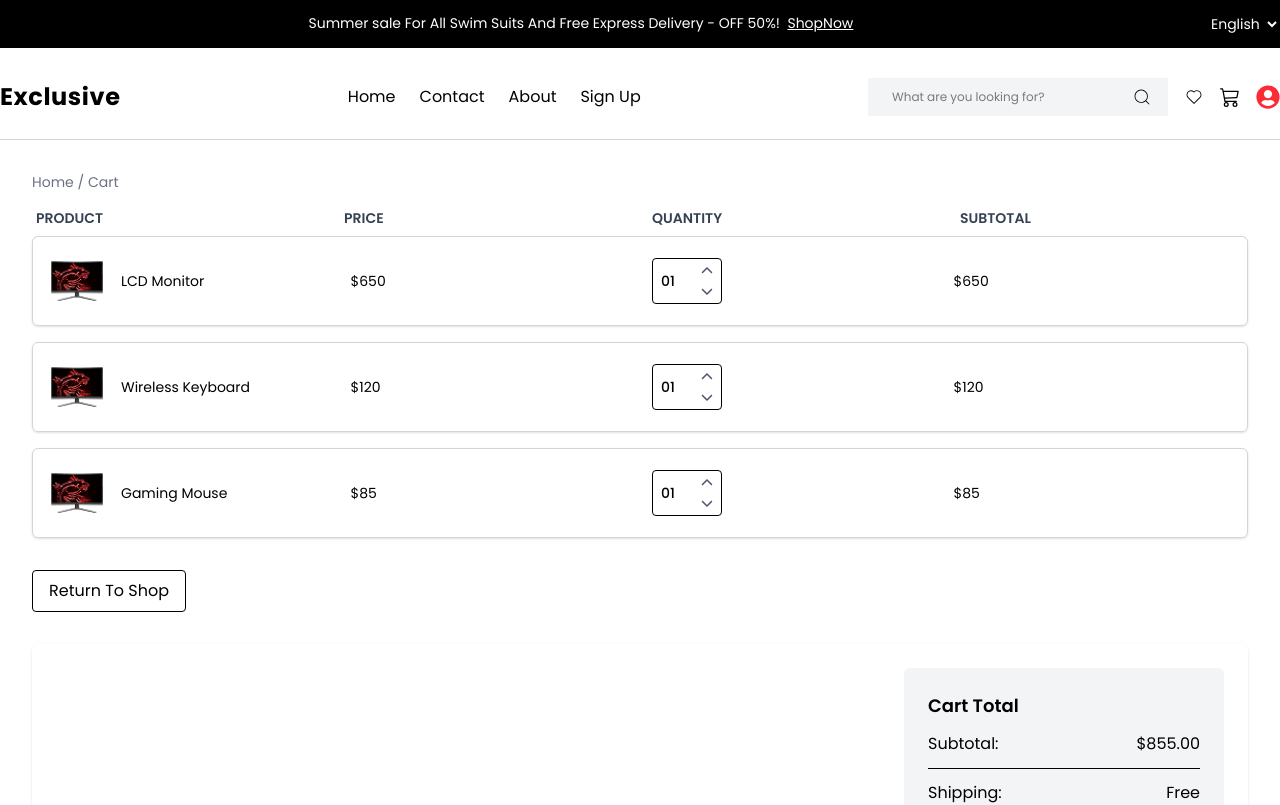
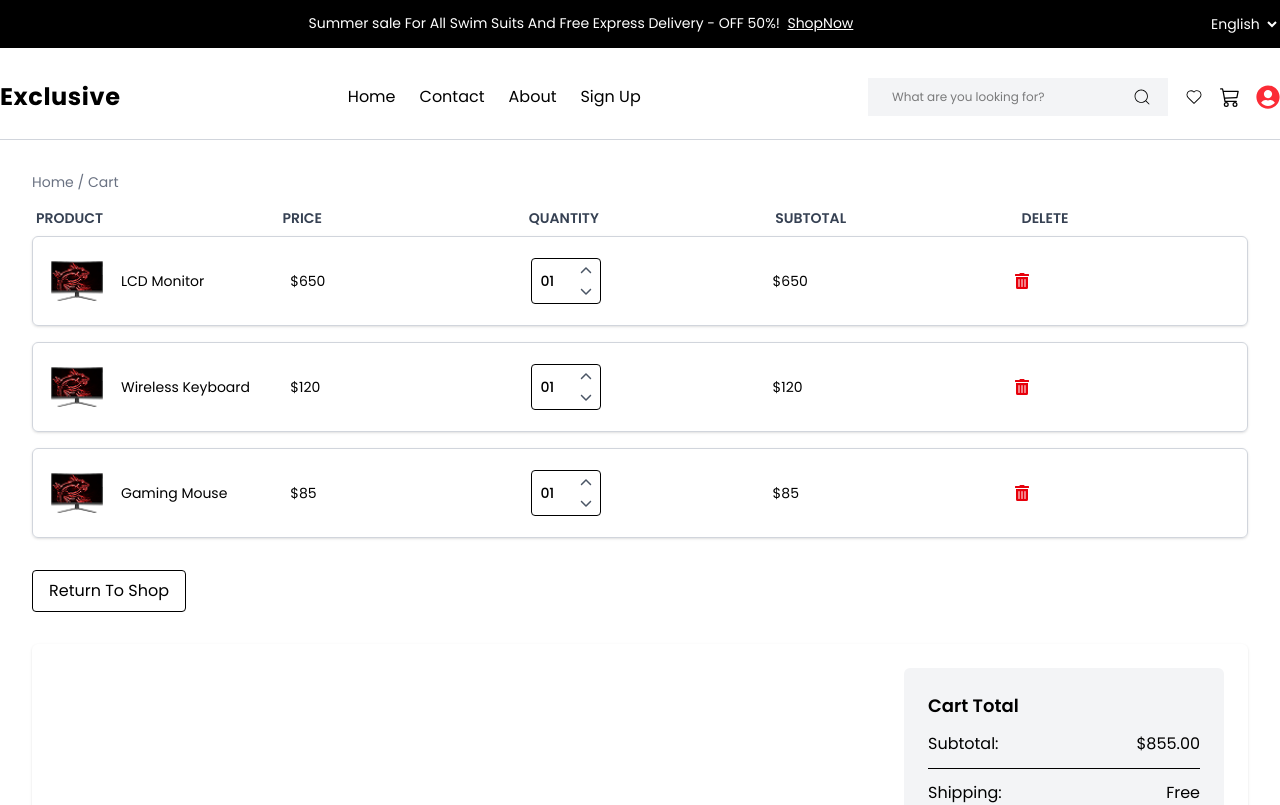
Before and after one commit to vishalglobussoftSDE/e-commerce-frontend, a React (Vite) app: page /cart in a window 1280 px wide. Shown: the top 805 px of the page. Built offline with nearby package versions, Linux system fonts and the light colour scheme; a web font is replaced by a local one.

Commit message:
added additional features

```diff
--- a/src/Pages/CartPage.jsx
+++ b/src/Pages/CartPage.jsx
@@ -4,6 +4,7 @@ import MonitorCartSmall from "../assets/monitorCartSmall.png";
 import Header from "../components/Header";
 import Footer from "../components/Footer.jsx";
 import { Link } from "react-router-dom";
+import { FaTrashAlt } from "react-icons/fa";
 
 const CartPage = () => {
   const initialProducts = [
@@ -39,11 +40,12 @@ const CartPage = () => {
           Home / <span className="text=-black">Cart</span>{" "}
         </div>
 
-        <div className="grid grid-cols-4 gap-6 text-sm text-gray-700 uppercase font-semibold mb-2 px-1">
+        <div className="grid grid-cols-5 gap-6 text-sm text-gray-700 uppercase font-semibold mb-2 px-1">
           <div>Product</div>
           <div>Price</div>
           <div>Quantity</div>
           <div>Subtotal</div>
+          <div>delete</div>
         </div>
 
         {/* Product cards */}
@@ -55,6 +57,7 @@ const CartPage = () => {
               quantity={quantities[idx]}
               onIncrease={() => increaseQuantity(idx)}
               onDecrease={() => decreaseQuantity(idx)}
+              deleteIcon={<FaTrashAlt className="text-red-600 cursor-pointer" />}
             />
           ))}
         </div>
--- a/src/components/DisplayCardSection.jsx
+++ b/src/components/DisplayCardSection.jsx
@@ -2,12 +2,12 @@ import React from 'react';
 import { FontAwesomeIcon } from '@fortawesome/react-fontawesome';
 import { faChevronUp, faChevronDown } from '@fortawesome/free-solid-svg-icons';
 
-const DisplayCardSection = ({ product, quantity, onIncrease, onDecrease }) => {
+const DisplayCardSection = ({ product, quantity, onIncrease, onDecrease, deleteIcon }) => {
   const { name, price, image } = product;
   const subtotal = price * quantity;
 
   return (
-    <div className="grid grid-cols-4 gap-6 items-center border border-gray-300 rounded-md p-4 mb-4 shadow-sm">
+    <div className="grid grid-cols-5 gap-6 justify-center items-center border border-gray-300 rounded-md p-4 mb-4 shadow-sm">
 
       <div className="flex items-center gap-4">
         <img src={image} alt={name} className="w-14 h-14 object-cover" />
@@ -28,12 +28,15 @@ const DisplayCardSection = ({ product, quantity, onIncrease, onDecrease }) => {
             <button onClick={onDecrease} className="text-xs hover:text-black text-gray-600">
               <FontAwesomeIcon icon={faChevronDown} />
             </button>
+
           </div>
         </div>
+
       </div>
 
 
       <div className="text-sm">${subtotal}</div>
+      <div>{deleteIcon}</div>
     </div>
   );
 };
--- a/src/components/ProductCard.jsx
+++ b/src/components/ProductCard.jsx
@@ -3,21 +3,32 @@ import ThreeStar from "/ratingImages/ThreeStar.png";
 import { FaHeart } from "react-icons/fa";
 import { FaRegHeart } from "react-icons/fa";
 import { useState } from "react";
+import axios from "axios";
 
 const ProductCard = ({ product }) => {
   const [liked, setLiked] = useState(false);
 
   const addtoCart = () => {
-    console.log("Product added to cart:", {
-      id: product.id,
+    axios.post("http://localhost:5000/api/cart", {
+      id: product._id,
       name: product.name,
       price: product.price,
       image: imageUrl,
       stock: product.stock
+    })
+    .then(response => {
+      console.log("Product added to cart:", response.data);
+    })
+    .catch(error => {
+      console.error("Error adding product to cart:", error);
     });
 
 
+
+
   };
+
+  // const { addToCart } = useContext(CartContext);
 
 
   const imageUrl =
```
